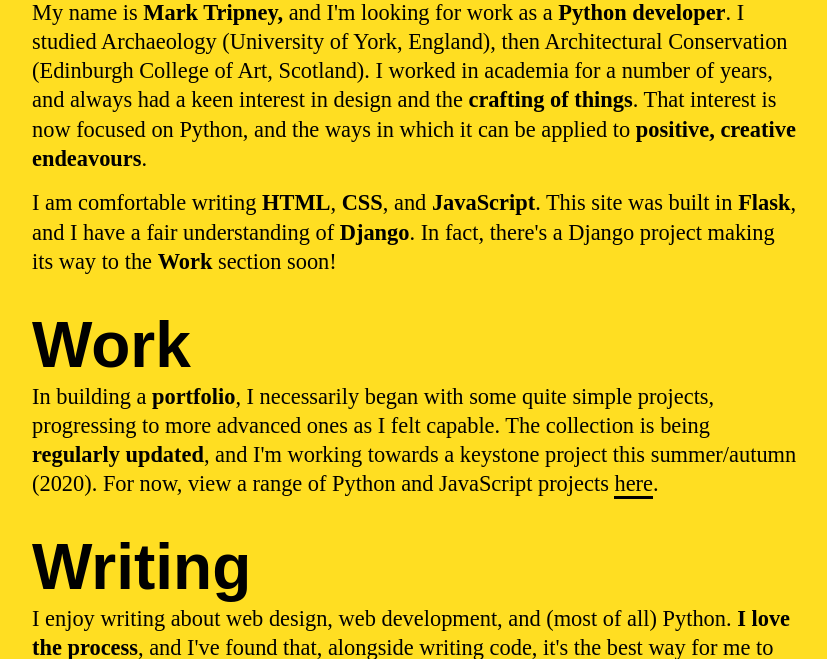
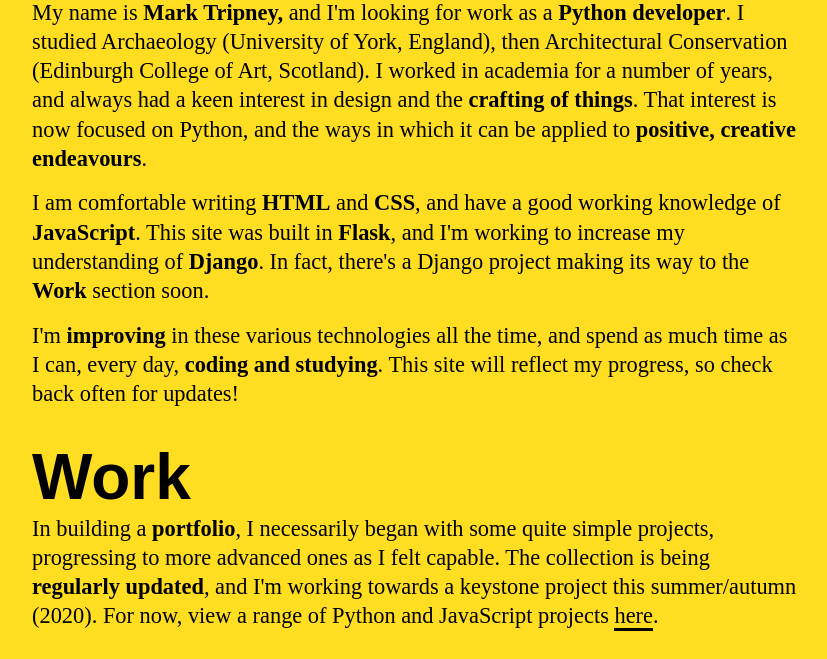
Before and after one commit to m-tripney/personal_website, a Flask app: page / in a window 1280 px wide. Shown: the part 225-884 px from the top of the page, without its empty margins (224-1051 px from the left). Run offline with Flask 2, Linux system fonts and the light colour scheme; some web fonts are replaced.

Commit message:
Update intro text

```diff
--- a/templates/index.html
+++ b/templates/index.html
@@ -19,14 +19,17 @@
       <span class="para-highlight">positive, creative endeavours</span>.
     </p>
     <p>
-      I am comfortable writing <span class="para-highlight">HTML</span>,
-      <span class="para-highlight">CSS</span>, and
+      I am comfortable writing <span class="para-highlight">HTML</span> and
+      <span class="para-highlight">CSS</span>, and have a good working knowledge of
       <span class="para-highlight">JavaScript</span>. This site was built
-      in <span class="para-highlight">Flask</span>, and I have a fair
-      understanding of <span class="para-highlight">Django</span>. In
+      in <span class="para-highlight">Flask</span>, and I'm working to increase my understanding of <span
+        class="para-highlight">Django</span>. In
       fact, there's a Django project making its way to the
-      <span class="para-highlight">Work</span> section soon!
+      <span class="para-highlight">Work</span> section soon.
     </p>
+    <p>I'm <span class="para-highlight">improving</span> in these various technologies all the time, and spend as much
+      time as I can, every day, <span class="para-highlight">coding and
+      studying</span>. This site will reflect my progress, so check back often for updates!</p>
   </section>
   <section id="work-overview">
     <h2 class="sub-heading">Work</h2>
```
